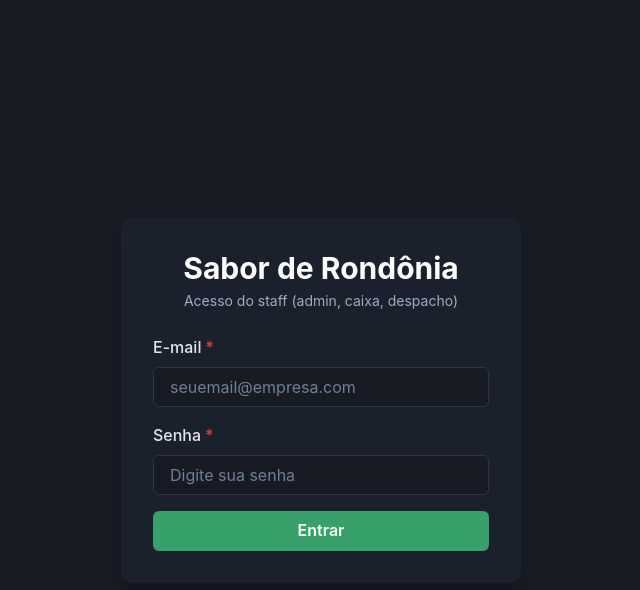
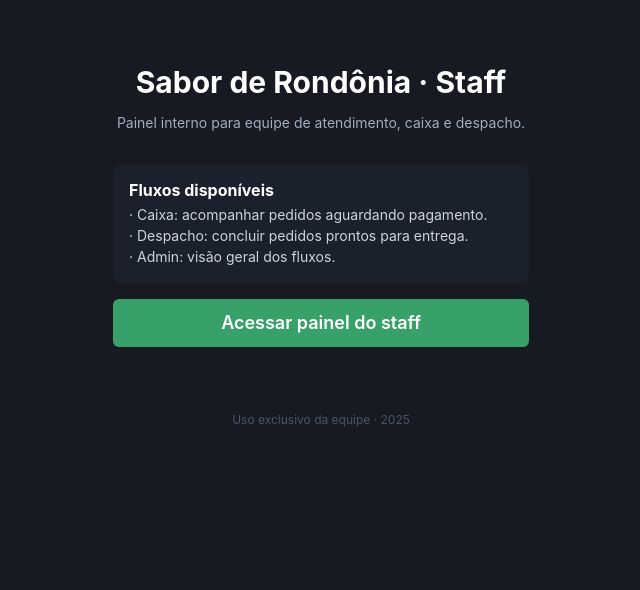
Before and after one commit to alansadev/sabordarondonia-front-staff, a React (Vite) app: page / in a window 1280 px wide. Shown: the top 590 px of the page, without its empty margins (319-959 px from the left). Built offline with nearby package versions, Linux system fonts and the light colour scheme.

Commit message:
feat: more adjustments

```diff
--- a/src/App.tsx
+++ b/src/App.tsx
@@ -10,6 +10,7 @@ import { StaffLogin } from './pages/staff/Login';
 import { CashierDashboard } from './pages/staff/CashierDashboard';
 import { DispatcherDashboard } from './pages/staff/DispatcherDashboard';
 import { AdminDashboard } from './pages/staff/AdminDashboard';
+import { LandingStaff } from './pages/staff/LandingStaff';
 
 const ScrollToTop = () => {
 	const { pathname } = useLocation();
@@ -26,8 +27,9 @@ function App() {
 		<BrowserRouter>
 			<ScrollToTop />
 			<Routes>
-				{/* Home e login do staff */}
-				<Route path='/' element={<StaffLogin />} />
+				{/* Landing exclusiva para staff */}
+				<Route path='/' element={<LandingStaff />} />
+				{/* Login do staff */}
 				<Route path='/staff/login' element={<StaffLogin />} />
 				<Route path='/admin' element={<AdminDashboard />} />
 				<Route path='/cashier' element={<CashierDashboard />} />
--- a/src/pages/staff/CashierDashboard.tsx
+++ b/src/pages/staff/CashierDashboard.tsx
@@ -71,6 +71,32 @@ export const CashierDashboard = () => {
 
 	useEffect(() => {
 		fetchOrders();
+
+		// Conexão SSE para novos pedidos do caixa
+		const eventSource = new EventSource('/api/orders/sse/cashier');
+
+		eventSource.onmessage = (event) => {
+			try {
+				const data = JSON.parse(event.data);
+				if (!data || typeof data !== 'object') return;
+
+				// Para qualquer evento relevante, recarrega a lista
+				if (data.type && data.type !== 'CONNECTED') {
+					fetchOrders();
+				}
+			} catch {
+				// se o payload não for JSON, apenas ignora
+			}
+		};
+
+		eventSource.onerror = () => {
+			// Em caso de erro, fecha a conexão; o usuário pode atualizar a página
+			eventSource.close();
+		};
+
+		return () => {
+			eventSource.close();
+		};
 	}, []);
 
 	const handleConfirmPayment = async (orderId: string) => {
--- a/src/pages/staff/DispatcherDashboard.tsx
+++ b/src/pages/staff/DispatcherDashboard.tsx
@@ -73,6 +73,31 @@ export const DispatcherDashboard = () => {
 
 	useEffect(() => {
 		fetchOrders();
+
+		// Conexão SSE para novos pedidos prontos para entrega
+		const eventSource = new EventSource('/api/orders/sse/dispatcher');
+
+		eventSource.onmessage = (event) => {
+			try {
+				const data = JSON.parse(event.data);
+				if (!data || typeof data !== 'object') return;
+
+				if (data.type && data.type !== 'CONNECTED') {
+					fetchOrders();
+				}
+			} catch {
+				// se o payload não for JSON, apenas ignora
+			}
+		};
+
+		eventSource.onerror = () => {
+			// Em caso de erro, fecha a conexão; o usuário pode atualizar a página
+			eventSource.close();
+		};
+
+		return () => {
+			eventSource.close();
+		};
 	}, []);
 
 	const handleDispatch = async (orderId: string) => {
--- /dev/null
+++ b/src/pages/staff/LandingStaff.tsx
@@ -0,0 +1,66 @@
+import {
+	Box,
+	Container,
+	Heading,
+	Text,
+	Button,
+	VStack,
+	Center,
+} from '@chakra-ui/react';
+import { useNavigate } from 'react-router-dom';
+
+export const LandingStaff = () => {
+	const navigate = useNavigate();
+
+	return (
+		<Box
+			w='100%'
+			minH='100vh'
+			bg='gray.900'
+			display='flex'
+			justifyContent='center'
+		>
+			<Container maxW='480px' p={8}>
+				<VStack spacing={8} align='stretch'>
+					<VStack spacing={3} align='center' mt={8}>
+						<Heading color='white' textAlign='center' size='lg'>
+							Sabor de Rondônia · Staff
+						</Heading>
+						<Text color='gray.400' fontSize='sm' textAlign='center'>
+							Painel interno para equipe de atendimento, caixa e despacho.
+						</Text>
+					</VStack>
+
+					<VStack spacing={4} align='stretch'>
+						<Box bg='gray.800' borderRadius='lg' p={4}>
+							<Heading as='h3' size='sm' color='white' mb={1}>
+								Fluxos disponíveis
+							</Heading>
+							<Text fontSize='sm' color='gray.300'>
+								· Caixa: acompanhar pedidos aguardando pagamento.
+								<br />
+								· Despacho: concluir pedidos prontos para entrega.
+								<br />· Admin: visão geral dos fluxos.
+							</Text>
+						</Box>
+
+						<Button
+							colorScheme='green'
+							size='lg'
+							w='100%'
+							onClick={() => navigate('/staff/login')}
+						>
+							Acessar painel do staff
+						</Button>
+					</VStack>
+
+					<Center mt={8}>
+						<Text fontSize='xs' color='gray.600'>
+							Uso exclusivo da equipe · {new Date().getFullYear()}
+						</Text>
+					</Center>
+				</VStack>
+			</Container>
+		</Box>
+	);
+};
```
Also changed, not shown: 1 other file (tests, documents, lock files or other folders).
